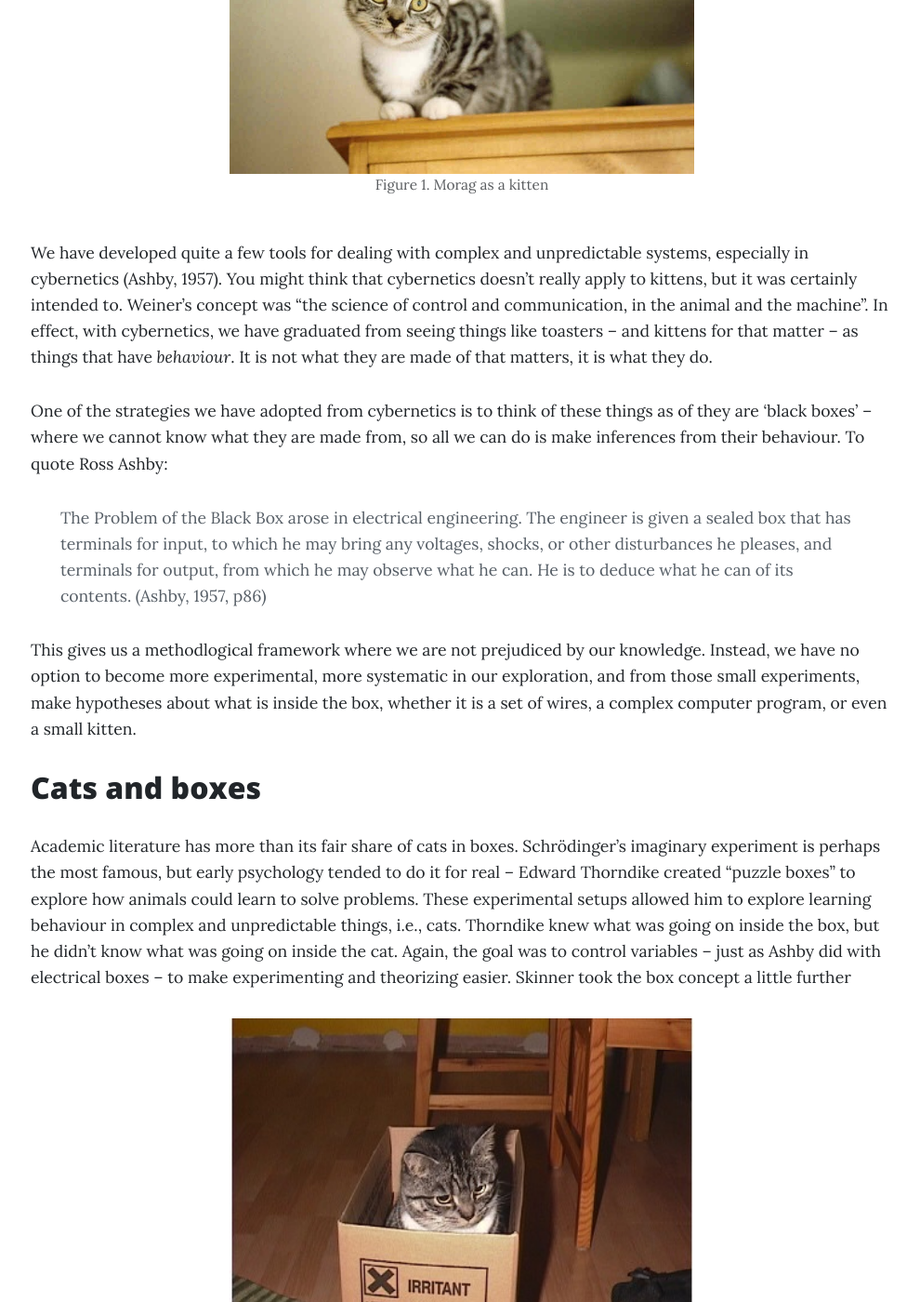
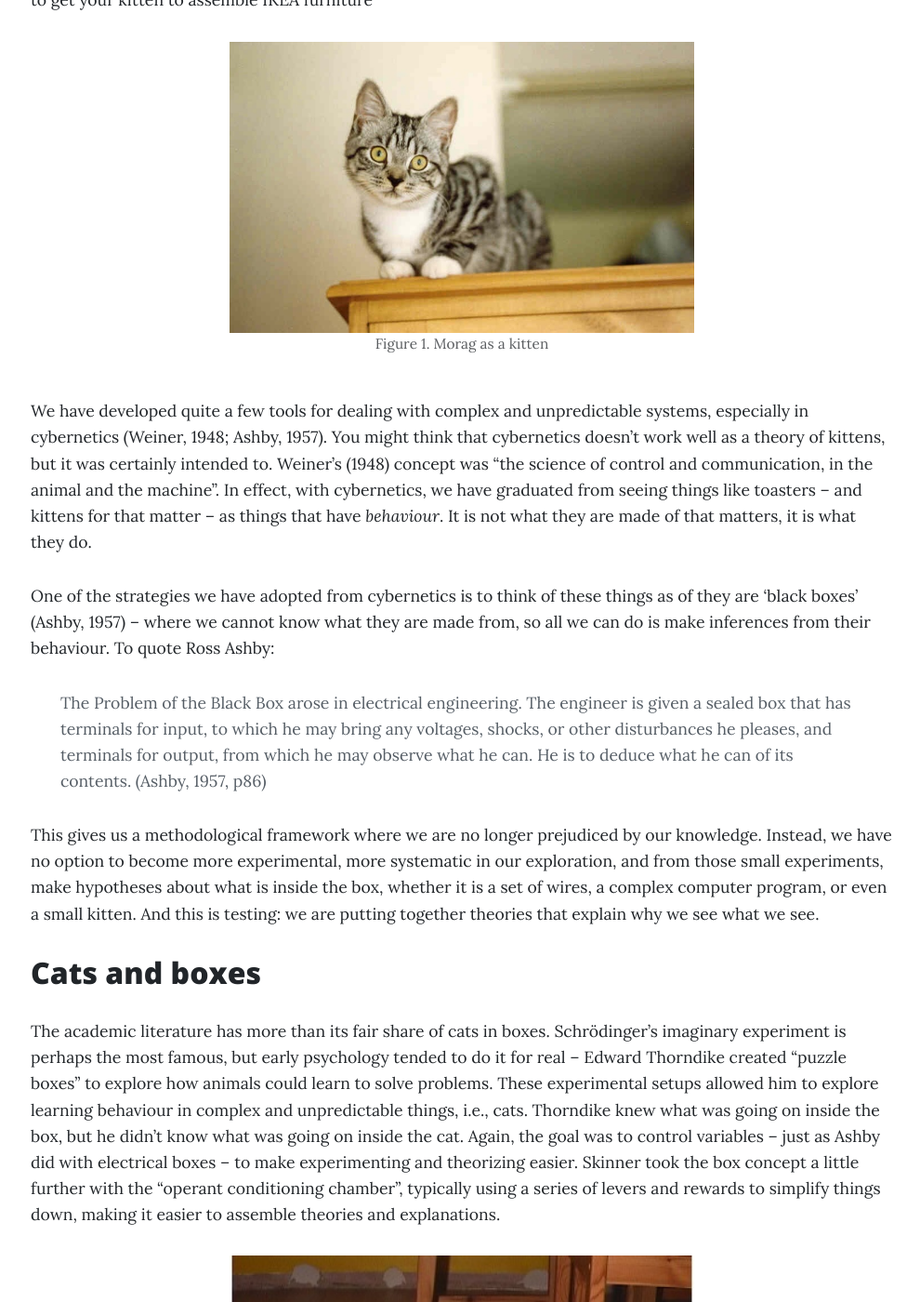
Before and after one commit to morungos/morungos.github.io, a Jekyll site: the page built from _posts/2024-07-05-how-to-test-your-kitten.md, in a window 1280 px wide and 1400 px high, scrolled down 1111 px. Shown: the whole window at 93% size, without its empty margins (143-1133 px from the left). Built offline with Jekyll 4.4.1, drawn with Linux system fonts in a browser that asks for light colours; some of the changed text lies outside the part shown.

Commit message:
updated with polish, added the right date

```diff
--- a/_posts/2024-07-01-how-to-test-your-kitten.md
+++ b/_posts/2024-07-05-how-to-test-your-kitten.md
@@ -28,20 +28,28 @@
 getting an AI system to do what they need it to do. Their persistence in this,
 when AIs routinely act up, is remarkable.
 
-Listening to them, it reminded me of [cat
-herding](https://www.youtube.com/watch?v=vTwJzTsb2QQ). In fact, these AI systems
-reminded me of small and wayward kittens, sometimes predictable, sometimes small
-agents of chaos and destruction. So, how do you test something that does not
-behave like a "machine", something wayward, something willful.
+Listening to them discuss the challenges of design applications powered by large
+language model, it reminded me of [cat
+herding](https://www.youtube.com/watch?v=vTwJzTsb2QQ). In fact, these LLM
+components reminded me of small and wayward kittens, sometimes predictable,
+sometimes small agents of chaos and destruction. So, how do you test something
+that does not behave like a "machine", but behaves more like something wayward,
+something willful.
 
 ## How to test your kitten
 
 As anyone who has ever had one will tell you, kittens are not easy to predict.
 They do not have a reset button that puts them into a known state. Even if you
-interact with them in an extremely consistent way, they may -- probably will --
-react entirely differently every time. Kittens are small agents of chaos. How
-can you test something like that -- or, worse, try to keep it focused on a real
-world task.
+interact with them in an extremely consistent way, they may react differently
+every time. They might be hassling you at feeding time, and then suddenly decide
+they don't like their brand of food any more. Kittens are small agents of chaos.
+How can you test something like that?
+
+The problem becomes even worse if you try to put your kittens to work. Will they
+catch mice? Or will they just watch them for a bit, and then take a nap. And
+that's entirely natural cat behaviour -- what we're attempting is to direct LLMs
+and harness them into some extremely complex and demanding cognitive behaviours,
+it is like trying to get your kitten to assemble IKEA furniture
 
 <figure class="figure w-100" style="text-align: center">
   <img class="img-fluid" src="/img/posts/morag-kitten.jpeg" style="width: 500px;"
@@ -52,16 +60,17 @@
 </figure>
 
 We have developed quite a few tools for dealing with complex and unpredictable
-systems, especially in cybernetics (Ashby, 1957). You might think that
-cybernetics doesn't really apply to kittens, but it was certainly intended to.
-Weiner's concept was "the science of control and communication, in the animal
-and the machine”. In effect, with cybernetics, we have graduated from seeing
-things like toasters -- and kittens for that matter -- as things that have
-*behaviour*. It is not what they are made of that matters, it is what they do.
+systems, especially in cybernetics (Weiner, 1948; Ashby, 1957). You might think
+that cybernetics doesn't work well as a theory of kittens, but it was certainly
+intended to. Weiner's (1948) concept was "the science of control and
+communication, in the animal and the machine”. In effect, with cybernetics, we
+have graduated from seeing things like toasters -- and kittens for that matter
+-- as things that have *behaviour*. It is not what they are made of that
+matters, it is what they do.
 
-One of the strategies we have adopted from cybernetics is to think of
-these things as of they are 'black boxes' -- where we cannot know what they
-are made from, so all we can do is make inferences from their behaviour. To
+One of the strategies we have adopted from cybernetics is to think of these
+things as of they are 'black boxes' (Ashby, 1957) -- where we cannot know what
+they are made from, so all we can do is make inferences from their behaviour. To
 quote Ross Ashby:
 
 > The Problem of the Black Box arose in electrical engineering. The engineer is
@@ -70,15 +79,16 @@
 > from which he may observe what he can. He is to deduce what he can of its
 > contents. (Ashby, 1957, p86)
 
-This gives us a methodlogical framework where we are not prejudiced by our
-knowledge. Instead, we have no option to become more experimental, more
+This gives us a methodological framework where we are no longer prejudiced by
+our knowledge. Instead, we have no option to become more experimental, more
 systematic in our exploration, and from those small experiments, make hypotheses
 about what is inside the box, whether it is a set of wires, a complex computer
-program, or even a small kitten.
+program, or even a small kitten. And this is testing: we are putting together
+theories that explain why we see what we see.
 
 ## Cats and boxes
 
-Academic literature has more than its fair share of cats in boxes. Schrödinger's
+The academic literature has more than its fair share of cats in boxes. Schrödinger's
 imaginary experiment is perhaps the most famous, but early psychology tended to
 do it for real -- Edward Thorndike created "puzzle boxes" to explore how animals
 could learn to solve problems. These experimental setups allowed him to explore
@@ -86,7 +96,9 @@
 knew what was going on inside the box, but he didn't know what was going on inside
 the cat. Again, the goal was to control variables -- just as Ashby did with
 electrical boxes -- to make experimenting and theorizing easier. Skinner took
-the box concept a little further
+the box concept a little further with the "operant conditioning chamber", typically
+using  a series of levers and rewards to simplify things down, making it easier
+to assemble theories and explanations.
 
 <figure class="figure w-100" style="text-align: center">
   <img class="img-fluid" src="/img/posts/irritant.jpeg" style="width: 500px;"
@@ -102,10 +114,10 @@
 even argue that people can be pretty good *natural behaviourists*. We are good
 at theorizing what might be going on inside the box -- or the kitten.
 
-## Testing in an era of manifest complexity
+## Dennett's stances: testing with manifest complexity
 
-But a kitten is not a black box. We do know -- or at least we think we know --
-what is going on inside, to a small extent. We know that kittens are unbelievably
+But a kitten is not a black box. We know -- or at least we think we know -- what
+is going on inside, to some small extent. We know that kittens are unbelievably
 complicated little things, so complex that we really can no longer think about
 them as designed objects. That whole way of thinking breaks down. Instead, we
 have to think about them as intentional beings, with their own desires, beliefs,
@@ -127,15 +139,16 @@
 
 | Stances   | Sources of information |
 |-----------|----------|
-| Physical stance | e.g., what it is, structure |
-| Design stance | e.g., what it does, behaviour |
-| Intentional stance | e.g., what it says, communication |
+| Physical stance | e.g., what it is, structure, common-sense physics |
+| Design stance | e.g., what it does, behaviour, causal inference |
+| Intentional stance | e.g., what it says, communication, common-sense psychology |
 {:.table}
 
 But beyond Dennett's philosophy, these are also different ways of framing our
-testing. Each 'stance' is built up of different frameworks of theories, and uses
-different sources of information. In particular, what we know about the system
-matters.
+testing. Each 'stance' is built up of different systems or packages of theories
+(we might call them frameworks), and each stance uses different sources of
+information, and different modes of reasoning. What is particularly interesting, though,
+is that the stance we choose depends on what we know about the thing we're looking at.
 
 Dennett tells a delightful fable about [two black
 boxes](https://www.researchgate.net/publication/28762339_Two_Black_Boxes_a_Fable)
@@ -162,23 +175,27 @@
 
 In other words, the stances we can take shift depending on the nature of the
 thing we're looking at, and what we know about its insides -- but, crucially, we
-can't use two of them at the same time. They're separate and distinct from each
-other.
+can't use two different stances at the same time. They're separate and distinct from each
+other. We either think of a volcano (to pick an example) as 'caused by' a buildup
+of something, or as 'caused by' an angry deity, but not both at the same time. We might
+switch between them depending on context, but the stances are mutually exclusive. Our
+explanatory theories only achieve consistency inside one or another stance.
 
 Now think about the likes of ChatGPT, or any large language model. These are
 just like Dennett's black boxes -- superficially simple but internally utterly
 incomprehensible -- even to their developers, for the most part. If we think
 about them as black boxes, we focus on behaviour. But that's misleading, because
-the complexity is conspicuous and undisguised -- central to the narrative in
-fact -- and it affects how we have to think and theorize about it. That
-knowledge forces us to treat the models as *intentional* things -- our entire
-ability to frame what they do within a design starts to fail.
+the complexity is conspicuous, undisguised, and beyond our reasoning capacity --
+central to the narrative in fact -- and it affects how we have to think and
+theorize about it. That grasp of their complexity forces us to treat the models
+as *intentional* things -- and our entire ability to frame what they do within a
+design starts to degrade.
 
 ## So, how do we test our kittens?
 
-The careful observer will have noticed that I have failed to answer the
+The careful observer might have noticed that I have failed to answer the
 question: how should we test our kittens? How can we build systems with tiny
-agents of chaos inside, in such a way that we can still regulate them into
+agents of chaos inside, in such a way that we can still control them into
 functioning as part of a cohesive and effective system?
 
 <figure class="figure w-100" style="text-align: center">
@@ -216,10 +233,11 @@
 
 Some may laugh at the idea that we can test a kitten using discourse analysis.
 Although I'd counter that while, yes, kittens don't talk, they are pretty good
-communicators -- especially around feeding time. They use body language
-extensively -- tails and ears are very expressive. We know what cats think,
-surprisingly well.[^Wittgenstein] Re learn to recognize their different
-vocalizations, the angles of their ears. We can understand their environment.
+communicators -- especially at feeding time. They use body language extensively
+-- tails and ears are very expressive. We know what our cats think surprisingly
+well, or at least we think we do[^Wittgenstein]. We learn to recognize their
+different vocalizations, the angles of their ears. We share their environment,
+and much of their biology, so we readily project our experiences onto them.
 
 [^Wittgenstein]: Wittgenstein famously said, "If a lion could talk, we could not
     understand him". The problem is, even if my kitten doesn't talk, I still do
@@ -232,10 +250,12 @@
 I admit, I was fascinated at the workshop. I was constantly surprised by the
 richness of the theorization coming from the testers, especially on the details
 of the language coming out of these large language models. All of them[^AllTesters]. Although
-I was probably less surprised by Michael Bolton and James Bach doing this,
+I was maybe less surprised by Michael Bolton and James Bach doing this,
 because I know they've been deeply influenced by sociology. They're *always*
 peeling away the layers of language, why should I be surprised they do this with
-AI and its communications?
+AI and its communications? They're putting together some very good ways of
+assessing systems including AIs, and if you need people to assess your systems,
+you should definitely talk to them.
 
 [^AllTesters]: I am inspired by all the people at the workshop: James Bach, Jon
     Bach, Bernie Berger, Michael Bolton, Julie Caboutin, Alexander Carlsson, Nate Custer, Ben
@@ -265,4 +284,6 @@
 [Dennett, D. C. (2010). Two black boxes: a fable. *Activitas Nervosa Superior* *52*(2), 81-84](https://link.springer.com/content/pdf/10.1007/BF03379570.pdf)
 ## Images
 
+[Weiner, N. (1948). *Cybernetics, or Control and Communication in the Animal and the Machine*. Cambridge: MIT Press](https://direct.mit.edu/books/oa-monograph/4581/Cybernetics-or-Control-and-Communication-in-the)
+
 Photographs are copyright by Stuart Watt, except for Figure 3, which is in the public domain.
```
Also changed, not shown: other parts of _posts/2024-07-05-how-to-test-your-kitten.md (+2 -3 lines).
